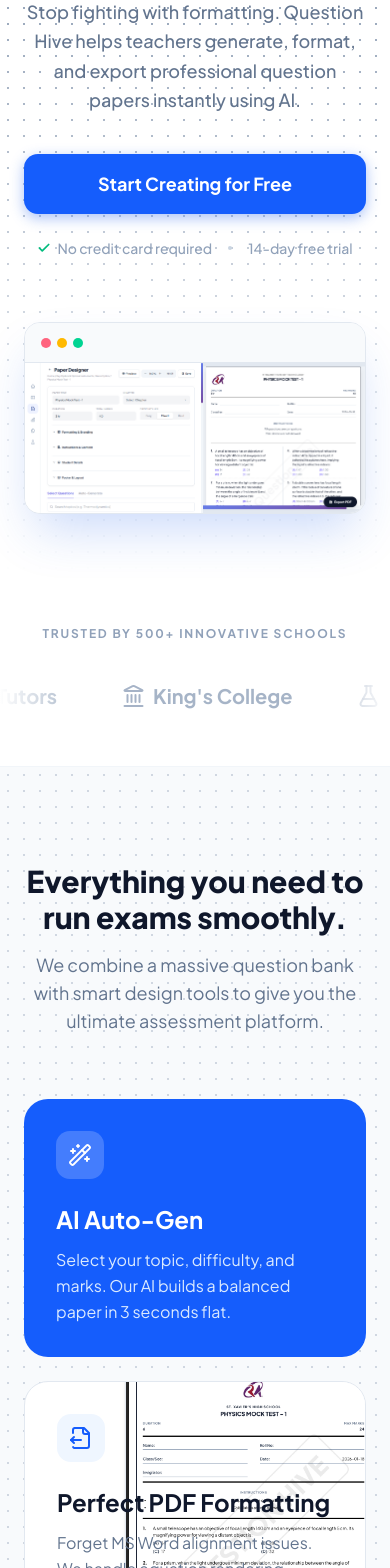
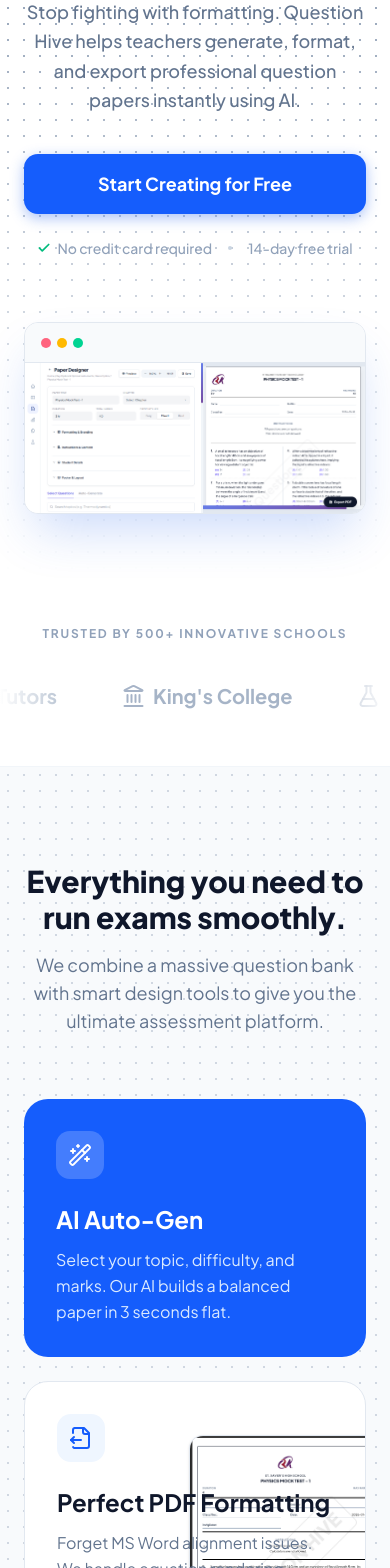
Before and after one commit to Ankitagmallesh/question-hive, a Next.js app in the folder apps/web/: page / in a window 390 px wide. Shown: the part 432-2000 px from the top of the page. Built offline with nearby package versions, Linux system fonts and the light colour scheme.

Commit message:
Fix mobile layout issues: card image positioning and border radius

```diff
--- a/apps/web/app/page.tsx
+++ b/apps/web/app/page.tsx
@@ -198,7 +198,7 @@ export default function LandingPage() {
                     Stop fighting with formatting. Question Hive helps teachers generate, format, and export professional question papers instantly using AI.
                 </p>
                 <div className="flex flex-col sm:flex-row gap-4 justify-center mb-6">
-                    <Link href="/auth/register" className="inline-flex justify-center items-center px-8 py-4 bg-blue-600 text-white rounded-xl font-bold text-lg shadow-[0_4px_14px_0_rgba(37,99,235,0.39)] hover:shadow-[0_6px_20px_rgba(37,99,235,0.23)] hover:bg-blue-700 transition-all hover:-translate-y-1">
+                    <Link href="/auth/register" className="w-full sm:w-auto inline-flex justify-center items-center px-8 py-4 bg-blue-600 text-white rounded-xl font-bold text-lg shadow-[0_4px_14px_0_rgba(37,99,235,0.39)] hover:shadow-[0_6px_20px_rgba(37,99,235,0.23)] hover:bg-blue-700 transition-all hover:-translate-y-1">
                         Start Creating for Free
                     </Link>
                 </div>
@@ -214,7 +214,7 @@ export default function LandingPage() {
                 initial={{ opacity: 0, y: 40, rotateX: 10 }}
                 animate={{ opacity: 1, y: 0, rotateX: 0 }}
                 transition={{ duration: 0.8, delay: 0.2, ease: "easeOut" }}
-                className="mt-16 max-w-[1000px] mx-auto bg-white rounded-2xl border border-slate-200 shadow-[0_25px_50px_-12px_rgba(37,99,235,0.25)] overflow-hidden relative group perspective-[1000px]"
+                className="mt-16 max-w-[1000px] mx-auto bg-white rounded-xl border border-slate-200 shadow-[0_25px_50px_-12px_rgba(37,99,235,0.25)] overflow-hidden relative group perspective-[1000px]"
             >
                 <div className="h-10 bg-slate-50 border-b border-slate-200 flex items-center px-4 gap-1.5">
                     <div className="w-2.5 h-2.5 rounded-full bg-rose-400" />
@@ -339,7 +339,7 @@ export default function LandingPage() {
                     <img
                         src="/image1.png"
                         alt="PDF Formatting Preview"
-                        className="absolute right-0 bottom-0 md:top-10 md:right-10 w-64 h-auto bg-white rounded-tl-2xl border-l border-t border-slate-200 shadow-sm translate-y-4 translate-x-4"
+                        className="absolute -bottom-4 -right-4 w-48 rounded-tl-xl border-l border-t border-slate-200 shadow-sm md:absolute md:top-10 md:right-10 md:w-64 md:rounded-tl-2xl md:translate-y-4 md:translate-x-4"
                     />
                 </motion.div>
 
```
